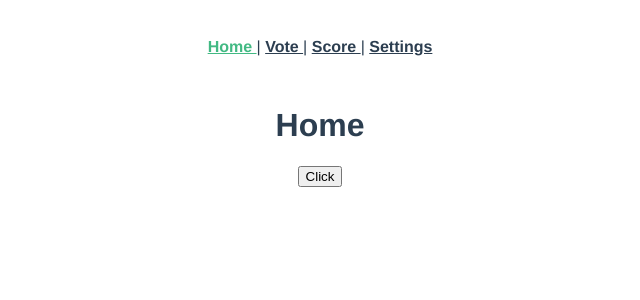
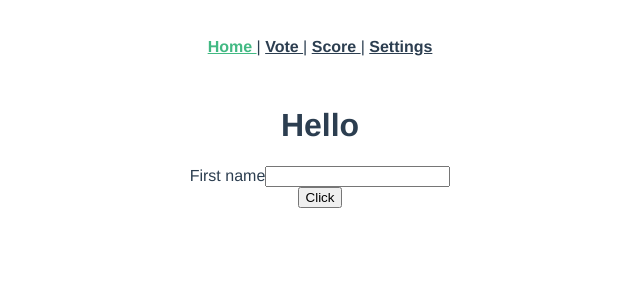
Before and after one commit to schodevio/devmeet1304, a Vue app: page / in a window 1280 px wide. Shown: the top 300 px of the page, without its empty margins (320-960 px from the left). Built offline with nearby package versions, Linux system fonts and the light colour scheme.

Commit message:
[#2.2] Add BaseInput component

```diff
--- /dev/null
+++ b/src/components/BaseInput.vue
@@ -0,0 +1,22 @@
+<template>
+  <div class="form-group">
+    <label :for="$attrs.name">{{ label }}</label>
+    <input type="text" :value="value" v-bind="$attrs" @input="$emit('input', $event.target.value)" />
+  </div>
+</template>
+
+<script>
+export default {
+  name: 'BaseInput',
+  inheritAttrs: false,
+  props: {
+    label: {
+      type: String,
+      required: true
+    },
+    value: {
+      type: String
+    }
+  }
+}
+</script>
--- a/src/global.js
+++ b/src/global.js
@@ -1,4 +1,6 @@
 import Vue from 'vue';
 import BaseButton from './components/BaseButton';
+import BaseInput from './components/BaseInput';
 
 Vue.component('BaseButton', BaseButton);
+Vue.component('BaseInput', BaseInput);
--- a/src/views/Home.vue
+++ b/src/views/Home.vue
@@ -1,6 +1,7 @@
 <template>
   <div class="home">
-    <h1>Home</h1>
+    <h1>Hello {{ name }}</h1>
+    <BaseInput v-model="name" name="first_name" label="First name" />
     <BaseButton v-model="loading" @click="resetAfterTwoSec">Click</BaseButton>
   </div>
 </template>
@@ -12,7 +13,8 @@ export default {
   name: 'Home',
   data() {
     return {
-      loading: false
+      loading: false,
+      name: ''
     }
   },
   methods: {
```
